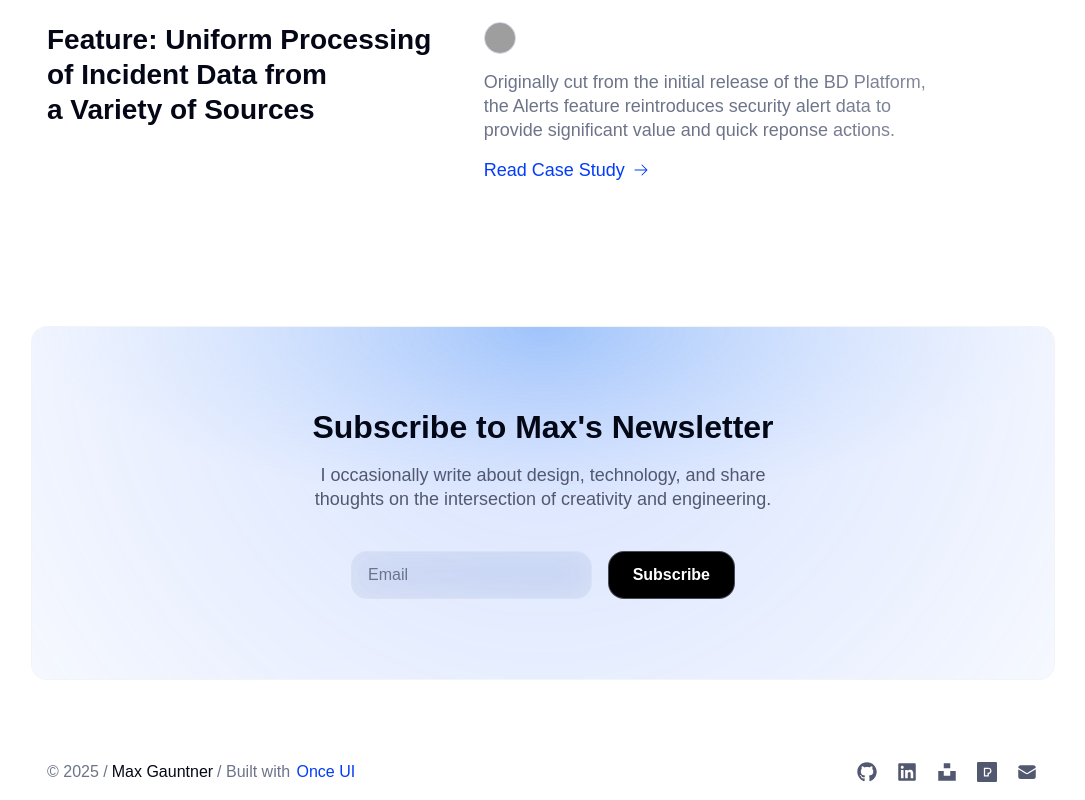
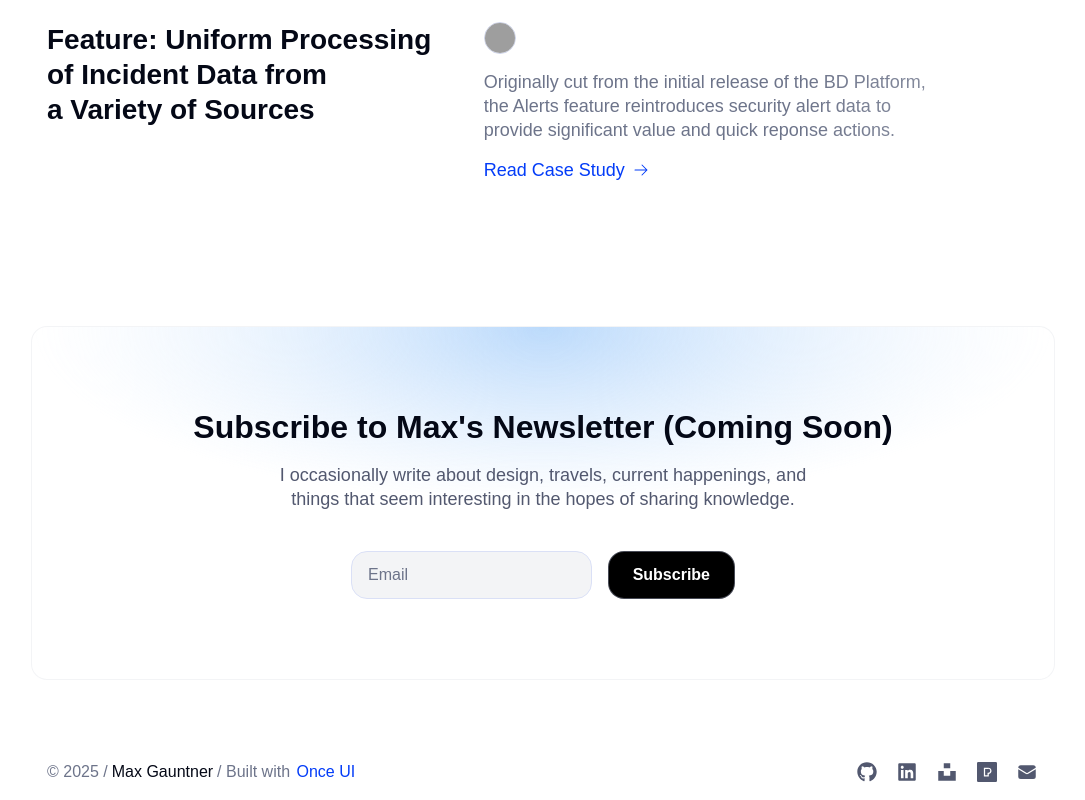
Before and after one commit to maxgauntner/portfolio-2025, a Next.js app: page / in a window 1280 px wide. Shown: the part 2202-3002 px from the top of the page, without its empty margins (97-1182 px from the left). Built offline with nearby package versions, Linux system fonts and the light colour scheme; grey boxes are pictures that could not be loaded; a web font is replaced by a local one.

Commit message:
updated newsletter signup

```diff
--- a/src/app/resources/config.js
+++ b/src/app/resources/config.js
@@ -119,7 +119,7 @@
       colorEnd: "static-transparent",
     },
     dots: {
-      display: true,
+      display: false,
       opacity: 20,
       size: "2",
       color: "brand-on-background-weak",
--- a/src/app/resources/content.js
+++ b/src/app/resources/content.js
@@ -17,11 +17,10 @@
 
 const newsletter = {
   display: true,
-  title: <>Subscribe to {person.firstName}'s Newsletter</>,
+  title: <>Subscribe to {person.firstName}'s Newsletter (Coming Soon)</>,
   description: (
     <>
-      I occasionally write about design, technology, and share thoughts on the intersection of
-      creativity and engineering.
+      I occasionally write about design, travels, current happenings, and things that seem interesting in the hopes of sharing knowledge.
     </>
   ),
 };
@@ -244,7 +243,6 @@
   label: "Photos",
   title: `Photo gallery – ${person.name}`,
   description: `A photo collection by ${person.name}`,
-  // Images by https://lorant.one
   // These are placeholder images, replace with your own
   images: [
     {
```
